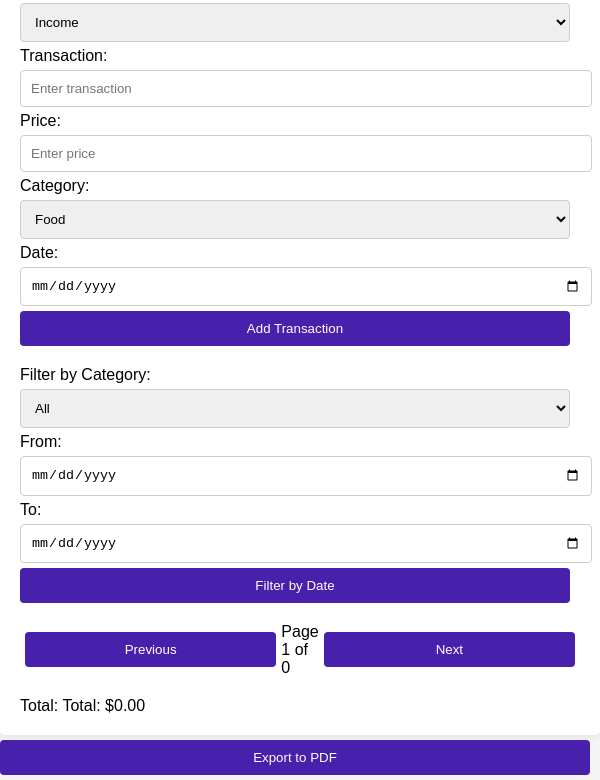
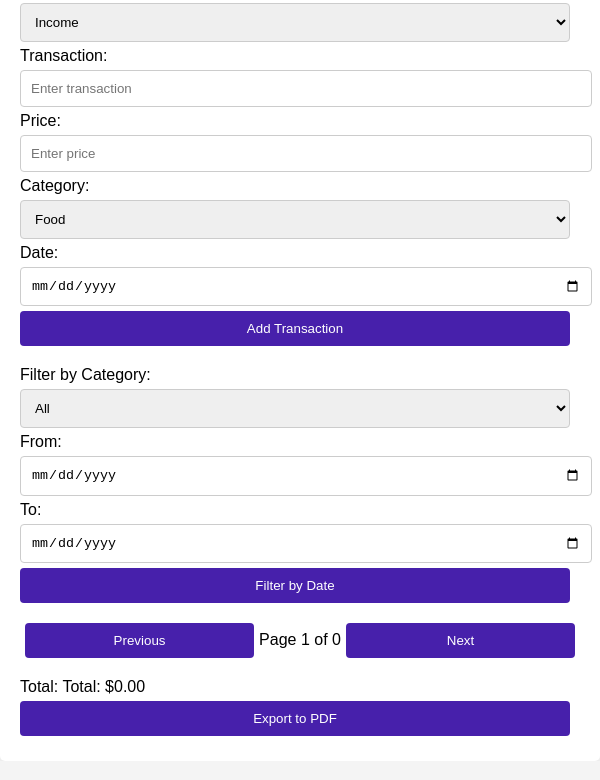
Before and after one commit to Hyp3rSWE/budget-tracker, an Electron app: page renderer/index.html in a window 600 px wide. Shown: the part 120-900 px from the top of the page. Drawn offline with Linux system fonts and the light colour scheme.

Commit message:
fixed the UI

```diff
--- a/renderer/index.html
+++ b/renderer/index.html
@@ -1,5 +1,6 @@
 <!DOCTYPE html>
 <html lang="en">
+
 <head>
 
 
@@ -8,6 +9,7 @@
     <title>Budget Tracker</title>
     <link rel="stylesheet" href="style.css">
 </head>
+
 <body>
     <div class="container">
         <header>
@@ -83,9 +85,10 @@
                 <label>Total: </label><span id="total">0.00</span>
             </div>
         </footer>
+        <button type="button" id="exportPdfBtn">Export to PDF</button>
     </div>
-    <button type="button" id="exportPdfBtn">Export to PDF</button>
 
     <script type="module" src="renderer.js"></script>
 </body>
+
 </html>
--- a/renderer/style.css
+++ b/renderer/style.css
@@ -80,6 +80,14 @@ th {
     margin-top: 10px;
 }
 
+.pagination > span{
+    text-wrap: nowrap;
+}
+
 .pagination button {
     margin: 0 5px;
 }
+
+#exportPdfBtn{
+
+}
```
